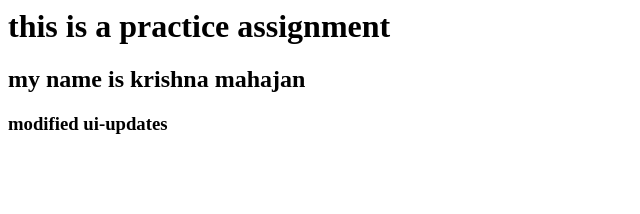
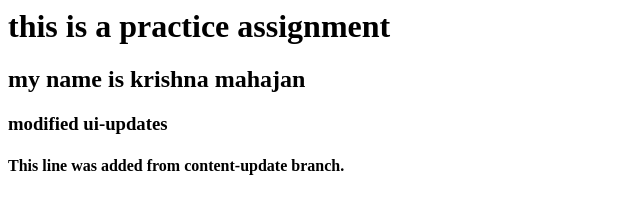
Before and after one commit to Krishnaaamahajan/git-branch, a plain HTML site: page index.html in a window 1280 px wide. Shown: the whole page, without its empty margins (0-640 px from the left). Drawn offline with Linux system fonts and the light colour scheme.

Commit message:
added content update

```diff
--- a/index.html
+++ b/index.html
@@ -1,3 +1,4 @@
 <h1>this is a practice assignment</h1>
 <h2>my name is krishna mahajan</h2>
 <h3>modified ui-updates</h3>
+<h4>This line was added from content-update branch.</h4>
```
